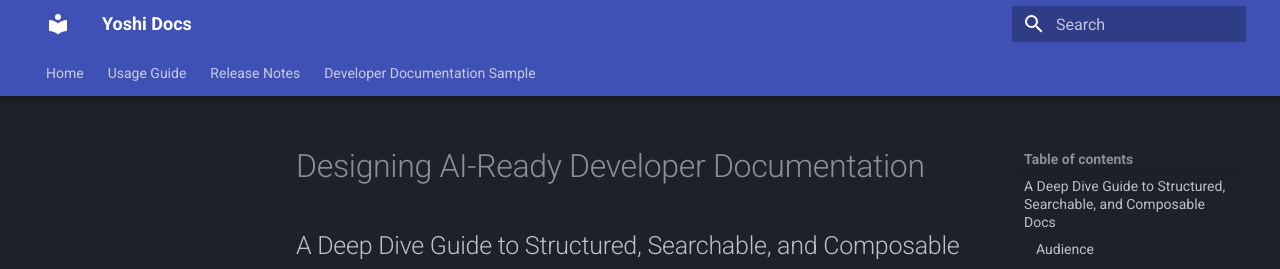
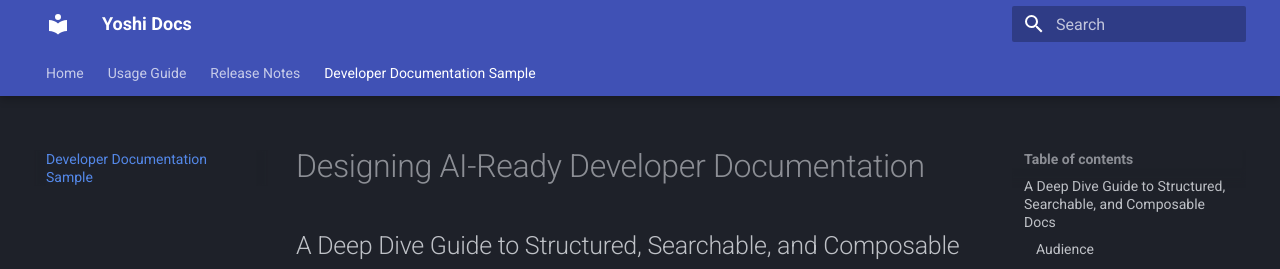
Before and after one commit to KiyoshiWasHere/Yoshi-Docs-Material, an MkDocs documentation site: the page built from docs/devsample.md, in a window 1280 px wide. Shown: the top 269 px of the page. Built offline with MkDocs 1.6.1 and Material for MkDocs 9.7.7, drawn with Linux system fonts in a browser that asks for light colours; some of the changed lines change nothing that is shown.

Commit message:
Update mkdocs.yml

```diff
--- a/mkdocs.yml
+++ b/mkdocs.yml
@@ -15,7 +15,7 @@ nav:
   - Home: index.md
   - Usage Guide: usage-guide.md
   - "Release Notes": release-notes/index.md
-  - "Developer Documentation Sample": docs/developer-documentaion-sample.md
+  - "Developer Documentation Sample": devsample.md
 
 
   # GitHub Pages configuration
```
